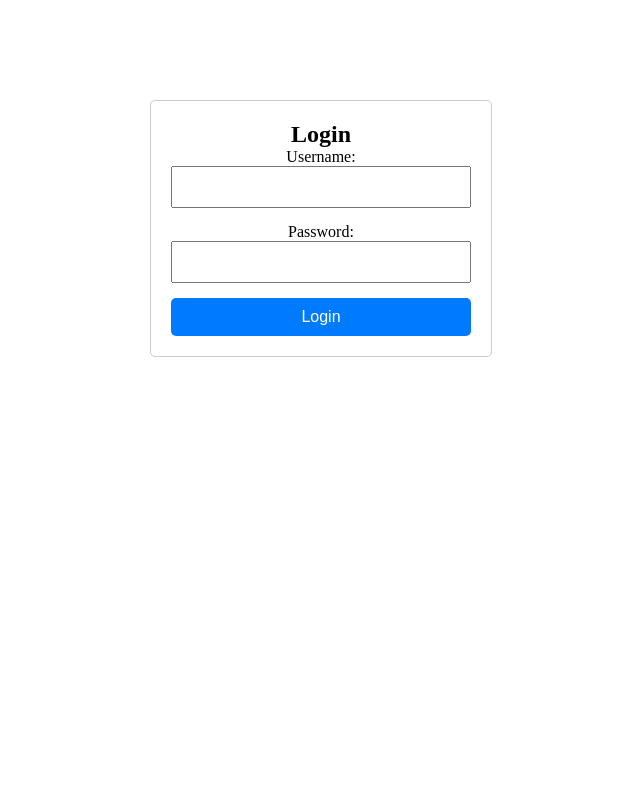
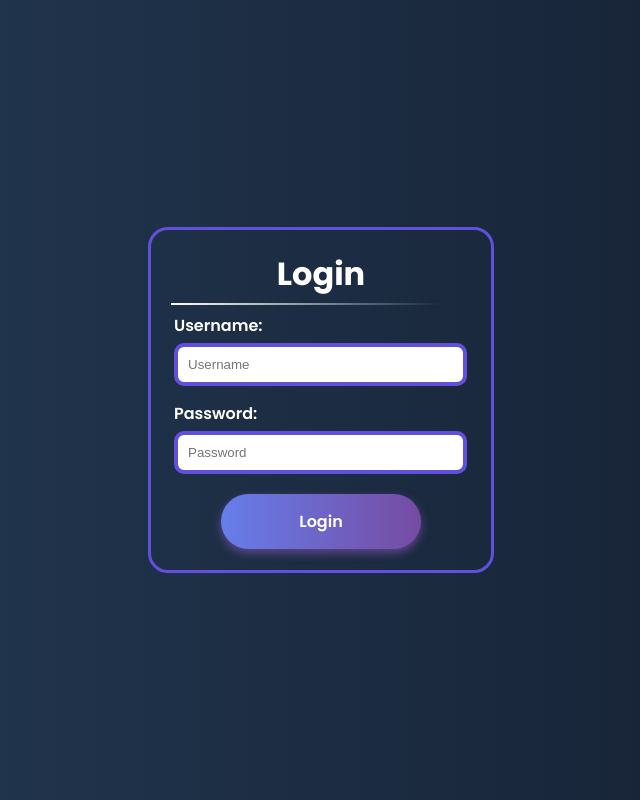
Before and after one commit to Dhanush-4554/Reconnect-ZenAI, a React (Create React App) app in the folder client/: page /login in a window 1280 px wide. Shown: the whole page, without its empty margins (319-959 px from the left). Built offline with nearby package versions, Linux system fonts and the light colour scheme; no server answers.

Commit message:
Login and Register done

```diff
--- a/client/src/pages/AuthPages/Login.jsx
+++ b/client/src/pages/AuthPages/Login.jsx
@@ -1,12 +1,12 @@
-import React, { useState, useEffect, useCallback } from 'react';
-import axios from 'axios';
-import { useNavigate } from 'react-router-dom';
-import './authStyles.css';
+import React, { useState, useEffect, useCallback } from "react";
+import axios from "axios";
+import { useNavigate } from "react-router-dom";
+import "./authStyles.css";
 
 const Login = () => {
-    const [username, setUsername] = useState('');
-    const [password, setPassword] = useState('');
-    const [errorMessage, setErrorMessage] = useState('');
+  const [username, setUsername] = useState("");
+  const [password, setPassword] = useState("");
+  const [errorMessage, setErrorMessage] = useState("");
   const navigate = useNavigate();
 
   const INACTIVITY_TIMEOUT = 15 * 60 * 1000;
@@ -21,25 +21,25 @@ const Login = () => {
   }, []);
 
   const handleLogout = () => {
-        localStorage.removeItem('authToken');
-        localStorage.removeItem('username');
+    localStorage.removeItem("authToken");
+    localStorage.removeItem("username");
     console.log("Logged out due to inactivity");
-        navigate('/Login');
+    navigate("/Login");
   };
 
   const handleSubmit = async (e) => {
     e.preventDefault();
     try {
-            const response = await axios.post('/api/login', { username, password });
+      const response = await axios.post("/api/login", { username, password });
       if (response.status === 200) {
         console.log("Login successful");
-                localStorage.setItem('authToken', response.data.token);
-                localStorage.setItem('username', username);
+        localStorage.setItem("authToken", response.data.token);
+        localStorage.setItem("username", username);
         resetInactivityTimer();
-                navigate('/community');
+        navigate("/community");
       }
     } catch (error) {
-            setErrorMessage('Invalid username or password');
+      setErrorMessage("Invalid username or password");
     }
   };
 
@@ -48,42 +48,51 @@ const Login = () => {
       resetInactivityTimer();
     };
 
-        window.addEventListener('mousemove', handleUserActivity);
-        window.addEventListener('keydown', handleUserActivity);
+    window.addEventListener("mousemove", handleUserActivity);
+    window.addEventListener("keydown", handleUserActivity);
 
     return () => {
-            window.removeEventListener('mousemove', handleUserActivity);
-            window.removeEventListener('keydown', handleUserActivity);
+      window.removeEventListener("mousemove", handleUserActivity);
+      window.removeEventListener("keydown", handleUserActivity);
     };
   }, [resetInactivityTimer]);
 
   return (
+    <div className="Login">
       <div className="login-container">
-            <h2>Login</h2>
+        <h2 className="poppins-bold">Login</h2>
+        <hr />
         <form onSubmit={handleSubmit} className="login-form">
           <div className="input-group">
-                    <label>Username:</label>
+            <label className="poppins-semibold">Username:</label>
             <input
               type="text"
               value={username}
               onChange={(e) => setUsername(e.target.value)}
               required
+              placeholder="Username"
               className="login-input"
             />
           </div>
           <div className="input-group">
-                    <label>Password:</label>
+            <label className="poppins-semibold">Password:</label>
             <input
               type="password"
               value={password}
               onChange={(e) => setPassword(e.target.value)}
               required
+              placeholder="Password"
               className="login-input"
             />
           </div>
           {errorMessage && <p className="error-message">{errorMessage}</p>}
-                <button type="submit" className="login-button">Login</button>
+          <div className="btn-container">
+            <button type="submit" className="bn632-hover bn20 poppins-bold">
+              Login
+            </button>
+          </div>
         </form>
+      </div>
     </div>
   );
 };
--- a/client/src/pages/AuthPages/Register.jsx
+++ b/client/src/pages/AuthPages/Register.jsx
@@ -1,99 +1,113 @@
-import React, { useState } from 'react';
-import axios from 'axios';
-import './authStyles.css';
+import React, { useState } from "react";
+import axios from "axios";
+import "./authStyles.css";
 
 const Register = () => {
-    const [username, setUsername] = useState('');
-    const [email, setEmail] = useState('');
-    const [age, setAge] = useState('');
-    const [gender, setGender] = useState('');
-    const [password, setPassword] = useState('');
-    const [errorMessage, setErrorMessage] = useState('');
-    const [successMessage, setSuccessMessage] = useState('');
+  const [username, setUsername] = useState("");
+  const [email, setEmail] = useState("");
+  const [age, setAge] = useState("");
+  const [gender, setGender] = useState("");
+  const [password, setPassword] = useState("");
+  const [errorMessage, setErrorMessage] = useState("");
+  const [successMessage, setSuccessMessage] = useState("");
 
   const handleSubmit = async (e) => {
     e.preventDefault();
     try {
-            const response = await axios.post('/api/register', {
+      const response = await axios.post("/api/register", {
         username,
         email,
         age,
         gender,
-                password
+        password,
       });
       if (response.status === 201) {
-                setSuccessMessage('Registration successful!');
-                setErrorMessage('');
+        setSuccessMessage("Registration successful!");
+        setErrorMessage("");
         // Clear form fields
-                setUsername('');
-                setEmail('');
-                setAge('');
-                setGender('');
-                setPassword('');
+        setUsername("");
+        setEmail("");
+        setAge("");
+        setGender("");
+        setPassword("");
       }
     } catch (error) {
-            setErrorMessage('Failed to register. Please check your input.');
-            setSuccessMessage('');
+      setErrorMessage("Failed to register. Please check your input.");
+      setSuccessMessage("");
     }
   };
 
   return (
+    <div className="Register">
       <div className="register-container">
-            <h2>Register</h2>
+        <h2 className="poppins-bold">Join the Reconnect Community </h2>
+        <hr />
         <form onSubmit={handleSubmit} className="register-form">
           <div className="input-group">
-                    <label>Username:</label>
+            <label className="poppins-semibold">Username:</label>
             <input
               type="text"
               value={username}
               onChange={(e) => setUsername(e.target.value)}
               required
+              placeholder="Username"
               className="register-input"
             />
           </div>
           <div className="input-group">
-                    <label>Email:</label>
+            <label className="poppins-semibold">Email:</label>
             <input
               type="email"
               value={email}
               onChange={(e) => setEmail(e.target.value)}
               required
+              placeholder="Email"
               className="register-input"
             />
           </div>
           <div className="input-group">
-                    <label>Age:</label>
+            <label className="poppins-semibold">Age:</label>
             <input
               type="number"
               value={age}
               onChange={(e) => setAge(e.target.value)}
               required
+              placeholder="Age"
               className="register-input"
             />
           </div>
           <div className="input-group">
-                    <label>Gender:</label>
+            <label className="poppins-semibold">Gender:</label>
             <input
               type="text"
               value={gender}
+              placeholder="Gender"
               onChange={(e) => setGender(e.target.value)}
               className="register-input"
             />
           </div>
           <div className="input-group">
-                    <label>Password:</label>
+            <label className="poppins-semibold">Password:</label>
             <input
               type="password"
               value={password}
               onChange={(e) => setPassword(e.target.value)}
               required
+              placeholder="Password"
               className="register-input"
             />
           </div>
           {errorMessage && <p className="error-message">{errorMessage}</p>}
-                {successMessage && <p className="success-message">{successMessage}</p>}
-                <button type="submit" className="register-button">Register</button>
+          {successMessage && (
+            <p className="success-message">{successMessage}</p>
+          )}
+          <div className="btn-container">
+            <button type="submit" className="bn632-hover bn20 poppins-bold">
+              Register
+            </button>
+          </div>
         </form>
+      </div>
     </div>
   );
 };
--- a/client/src/pages/AuthPages/authStyles.css
+++ b/client/src/pages/AuthPages/authStyles.css
@@ -1,16 +1,118 @@
+/* Font Styles */
+@import url("https://fonts.googleapis.com/css2?family=Noto+Sans:ital,wght@0,100..900;1,100..900&family=Roboto+Condensed:ital,wght@0,100..900;1,100..900&family=Rubik:ital,wght@0,300..900;1,300..900&family=Ubuntu:ital,wght@0,300;0,400;0,500;0,700;1,300;1,400;1,500;1,700&display=swap");
+@import url("https://fonts.googleapis.com/css2?family=Poppins:ital,wght@0,100;0,200;0,300;0,400;0,500;0,600;0,700;0,800;0,900;1,100;1,200;1,300;1,400;1,500;1,600;1,700;1,800;1,900&display=swap");
+.ubuntu-light {
+  font-family: "Ubuntu", sans-serif;
+  font-weight: 300;
+  font-style: normal;
+}
+
+.ubuntu-regular {
+  font-family: "Ubuntu", sans-serif;
+  font-weight: 400;
+  font-style: normal;
+}
+
+.ubuntu-medium {
+  font-family: "Ubuntu", sans-serif;
+  font-weight: 500;
+  font-style: normal;
+}
+
+.ubuntu-bold {
+  font-family: "Ubuntu", sans-serif;
+  font-weight: 700;
+  font-style: normal;
+}
+
+.poppins-thin {
+  font-family: "Poppins", sans-serif;
+  font-weight: 100;
+  font-style: normal;
+}
+
+.poppins-extralight {
+  font-family: "Poppins", sans-serif;
+  font-weight: 200;
+  font-style: normal;
+}
+
+.poppins-light {
+  font-family: "Poppins", sans-serif;
+  font-weight: 300;
+  font-style: normal;
+}
+
+.poppins-regular {
+  font-family: "Poppins", sans-serif;
+  font-weight: 400;
+  font-style: normal;
+}
+
+.poppins-medium {
+  font-family: "Poppins", sans-serif;
+  font-weight: 500;
+  font-style: normal;
+}
+
+.poppins-semibold {
+  font-family: "Poppins", sans-serif;
+  font-weight: 600;
+  font-style: normal;
+}
+
+.poppins-bold {
+  font-family: "Poppins", sans-serif;
+  font-weight: 700;
+  font-style: normal;
+}
+
+.poppins-extrabold {
+  font-family: "Poppins", sans-serif;
+  font-weight: 800;
+  font-style: normal;
+}
+
+.poppins-black {
+  font-family: "Poppins", sans-serif;
+  font-weight: 900;
+  font-style: normal;
+}
+
 /* Login.css */
+
+.Login{
+  background: #141e30;
+  background: -webkit-linear-gradient(to right, #243b55, #141e30);
+  background: linear-gradient(to right, #243b55, #141e30);
+  display: flex;
+  justify-content: center;
+  align-items: center;
+  width: 100vw;
+  height: 100vh;
+  color: white;
+}
+
 .login-container {
   width: 300px;
+  height: 300px;
   margin: 100px auto;
   padding: 20px;
-    border: 1px solid #ccc;
-    border-radius: 5px;
+  border: 3px solid #6050dc;
+  border-radius: 20px;
+  /* text-align: center; */
+}
+
+.login-container h2{
+  font-size: 2rem;
+  margin-bottom: 5px;
   text-align: center;
 }
 
 .login-form {
   display: flex;
   flex-direction: column;
+  padding: 3px;
 }
 
 .input-group {
@@ -18,19 +120,30 @@
 }
 
 .login-input {
-    padding: 10px;
+  /* padding: 10px;
   font-size: 16px;
   width: 100%;
-    box-sizing: border-box;
+  box-sizing: border-box; */
+  width: 90%;
+  padding: 10px;
+  margin-top: 5px;
+  border: 4px solid #6050dc;
+  border-radius: 10px;
+}
+
+.login-input:focus {
+  outline: none;
+  border: 4px solid #6050dc;
 }
 
 .login-button {
+  margin: 15px;
   padding: 10px;
   font-size: 16px;
-    background-color: #007BFF;
+  background-color: #007bff;
   color: #fff;
   border: none;
-    border-radius: 5px;
+  border-radius: 25px;
   cursor: pointer;
 }
 
@@ -42,13 +155,39 @@
   color: red;
 }
 
+/* register page  */
+.Register {
+  background: #141e30;
+  background: -webkit-linear-gradient(to right, #243b55, #141e30);
+  background: linear-gradient(to right, #243b55, #141e30);
+  display: flex;
+  justify-content: center;
+  align-items: center;
+  width: 100vw;
+  height: 100vh;
+}
 
-/* register page  */
 .register-container {
   width: 100%;
-    max-width: 500px;
+  max-width: 400px;
   margin: 0 auto;
   padding: 20px;
+  border: 3px solid #6050dc;
+  border-radius: 25px;
+  color: white;
+}
+
+.register-container h2 {
+  margin-bottom: 10px;
+  font-size: 1.5rem;
+}
+
+hr {
+  border: 0;
+  height: 2px;
+  width: 90%;
+  background: linear-gradient(to right, #ffffff, transparent);
+  margin: 0;
 }
 
 .register-form {
@@ -57,29 +196,82 @@
 }
 
 .input-group {
-    margin-bottom: 15px;
+  margin-bottom: 10px;
+  margin-top: 5px;
 }
 
 .register-input {
-    width: 100%;
+  width: 90%;
   padding: 10px;
   margin-top: 5px;
-    border: 1px solid #ccc;
-    border-radius: 4px;
+  border: 4px solid #6050dc;
+  border-radius: 10px;
+}
+
+.register-input:focus {
+  outline: none;
+  border: 4px solid #6050dc;
 }
 
 .register-button {
-    width: 100%;
+  width: 50%;
+  height: 50px;
   padding: 10px;
   background-color: #28a745;
   border: none;
   color: white;
-    border-radius: 4px;
+  border-radius: 24px;
   cursor: pointer;
 }
 
 .register-button:hover {
   background-color: #218838;
+}
+
+.btn-container {
+  width: 100%;
+  display: flex;
+  align-items: center;
+  justify-content: center;
+}
+
+.bn632-hover {
+  width: 200px;
+  font-size: 16px;
+  font-weight: 600;
+  color: #fff;
+  cursor: pointer;
+  margin: 10px;
+  height: 55px;
+  text-align: center;
+  border: none;
+  background-size: 300% 100%;
+  border-radius: 50px;
+  -o-transition: all 0.4s ease-in-out;
+  -webkit-transition: all 0.4s ease-in-out;
+  transition: all 0.4s ease-in-out;
+}
+
+.bn632-hover:hover {
+  background-position: 100% 0;
+  -o-transition: all 0.4s ease-in-out;
+  -webkit-transition: all 0.4s ease-in-out;
+  transition: all 0.4s ease-in-out;
+}
+
+.bn632-hover:focus {
+  outline: none;
+}
+
+.bn632-hover.bn20 {
+  background-image: linear-gradient(
+    to right,
+    #667eea,
+    #764ba2,
+    #6b8dd6,
+    #8e37d7
+  );
+  box-shadow: 0 4px 10px 0 rgba(116, 79, 168, 0.75);
 }
 
 .error-message {
@@ -91,7 +283,6 @@
   color: green;
   margin-top: 10px;
 }
-
 
 /* Logout Css */
 .logout-button {
```
Lines whose indentation alone changed are shown as unchanged.
